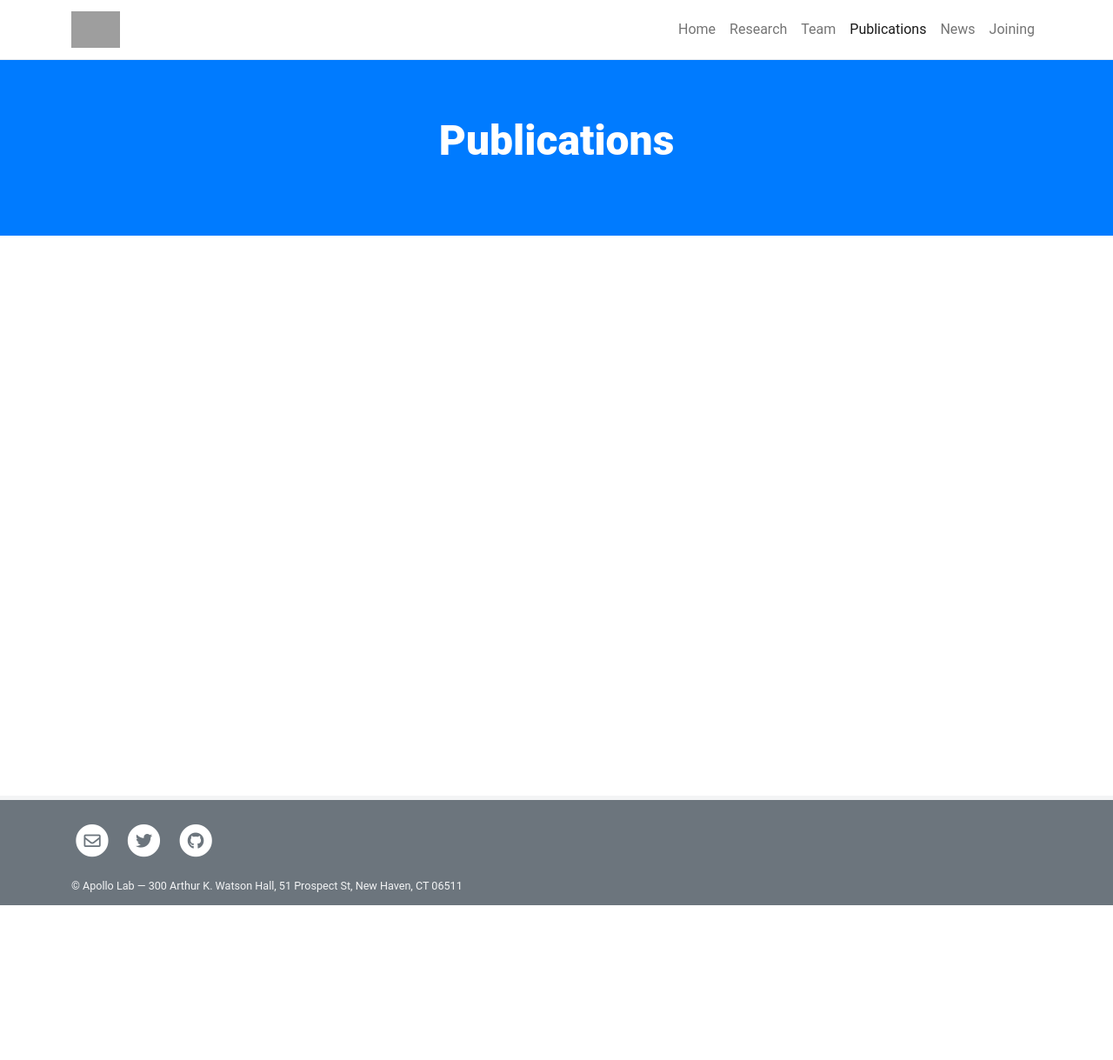
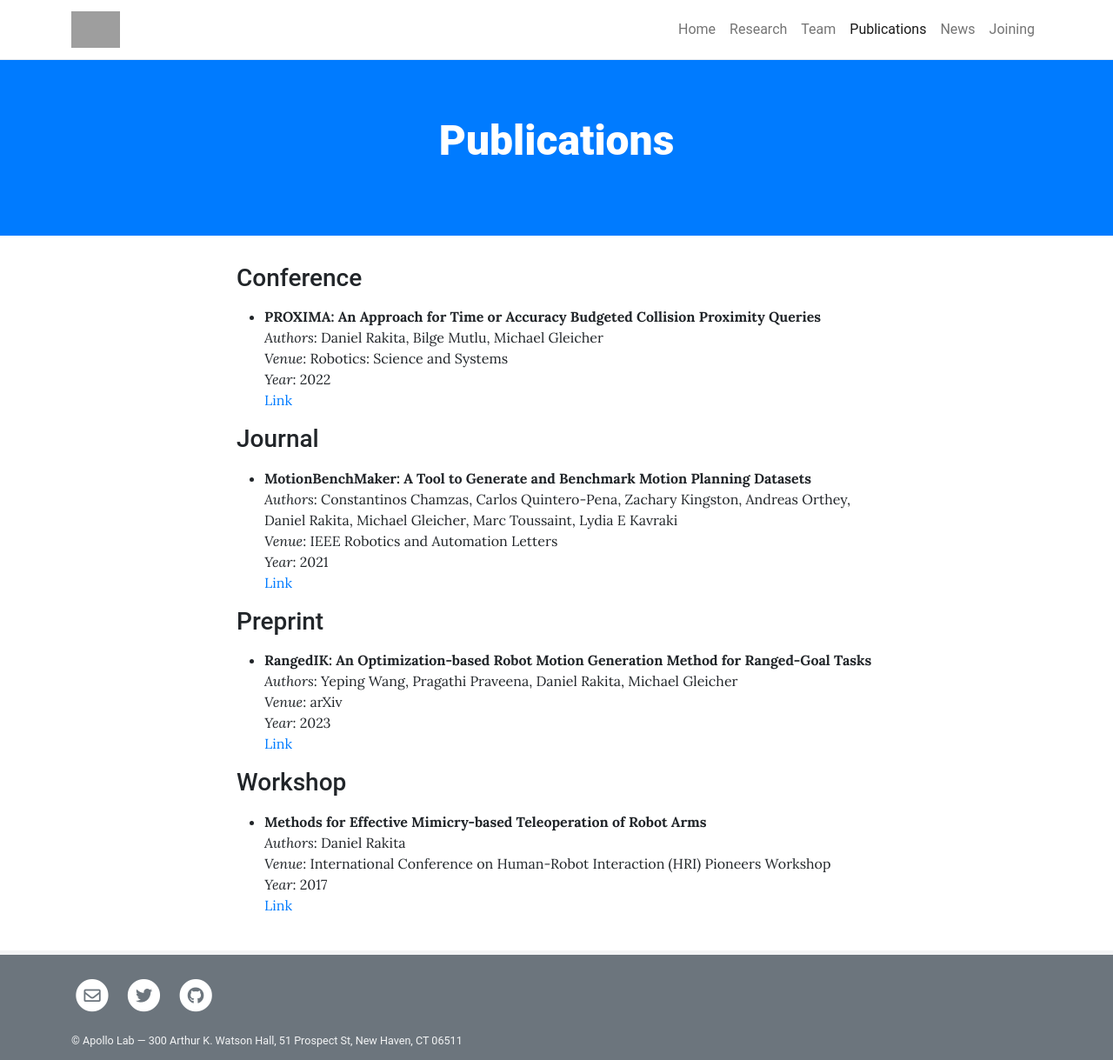
Before and after one commit to Apollo-Lab-Yale/Apollo-Lab-Yale.github.io, a Jekyll site: the page built from pages/publications.md, in a window 1280 px wide. Shown: the whole page at 87% size. Built offline with Jekyll 4.4.1, drawn with Linux system fonts in a browser that asks for light colours; before the commit the page ends 1041 px from its top, so only the background shows below that; grey boxes are pictures that could not be loaded.

Commit message:
publication page and readme documentation

```diff
--- /dev/null
+++ b/_data/publications.yml
@@ -0,0 +1,32 @@
+# Conference
+- title: "PROXIMA: An Approach for Time or Accuracy Budgeted Collision Proximity Queries"
+  authors: "Daniel Rakita, Bilge Mutlu, Michael Gleicher"
+  type: "Conference"
+  venue: "Robotics: Science and Systems"
+  year: 2022
+  link: "https://www.roboticsproceedings.org/rss18/p043.pdf"
+
+# Journal
+- title: "MotionBenchMaker: A Tool to Generate and Benchmark Motion Planning Datasets"
+  authors: "Constantinos Chamzas, Carlos Quintero-Pena, Zachary Kingston, Andreas Orthey, Daniel Rakita, Michael Gleicher,
+            Marc Toussaint, Lydia E Kavraki"
+  type: "Journal"
+  venue: "IEEE Robotics and Automation Letters"
+  year: 2021
+  link: "https://ieeexplore.ieee.org/abstract/document/9645379"
+
+# Preprint
+- title: "RangedIK: An Optimization-based Robot Motion Generation Method for Ranged-Goal Tasks"
+  authors: "Yeping Wang, Pragathi Praveena, Daniel Rakita, Michael Gleicher"
+  type: "Preprint"
+  venue: "arXiv"
+  year: 2023
+  link: "https://arxiv.org/abs/2302.13935"
+
+# Workshop
+- title: "Methods for Effective Mimicry-based Teleoperation of Robot Arms"
+  authors: "Daniel Rakita"
+  type: "Workshop"
+  venue: "International Conference on Human-Robot Interaction (HRI) Pioneers Workshop"
+  year: 2017
+  link: "https://dl.acm.org/doi/abs/10.1145/3029798.3034812"
--- a/pages/publications.md
+++ b/pages/publications.md
@@ -2,3 +2,15 @@
 title: Publications
 permalink: /publications/
 ---
+{% assign sorted_publications = site.data.publications | group_by: "type" %}
+
+{% for type in sorted_publications %}
+### {{ type.name }}
+{% for publication in type.items %}
+  - **{{ publication.title }}**
+    *Authors*: {{ publication.authors }}
+    *Venue*: {{ publication.venue }}
+    *Year*: {{ publication.year }}
+    [Link]({{ publication.link }})
+{% endfor %}
+{% endfor %}
```
Also changed, not shown: README.md (+49 -0 lines).
